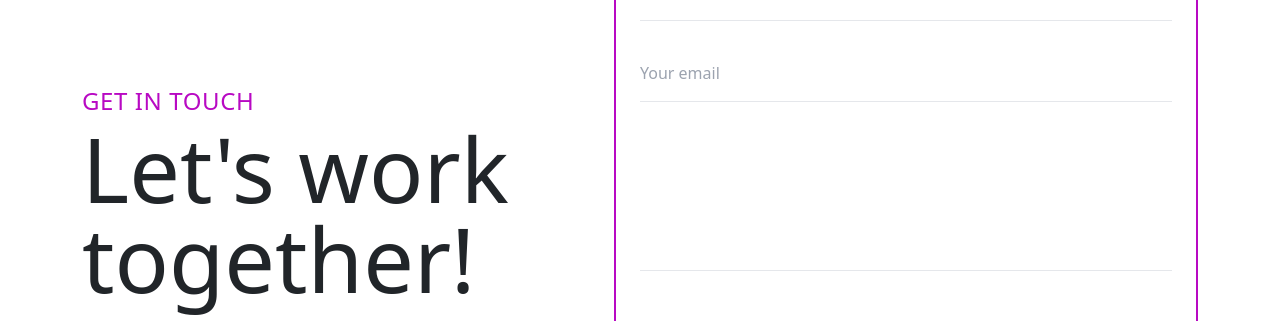
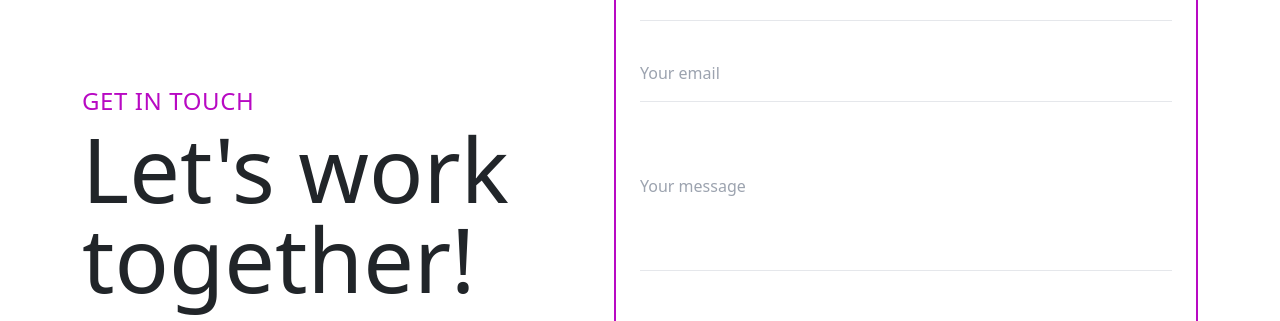
Before and after one commit to manish-khadgi-dev/my-porfolio-v2, a React (Create React App) app: page / in a window 1280 px wide. Shown: the part 3305-3626 px from the top of the page. Built offline with nearby package versions, Linux system fonts and the light colour scheme; a web font is replaced by a local one.

Commit message:
fixing email js

```diff
--- a/src/components/Contact.js
+++ b/src/components/Contact.js
@@ -47,7 +47,7 @@
             />
 
             <textarea
-              className="bg-transparent border-b py-12 outline-none w-full placeholder:text-white focus:border-accent transition-all resize-none mb-12"
+              className="bg-transparent border-b py-12 outline-none w-full placeholder:text-dark focus:border-accent transition-all resize-none mb-12"
               placeholder="Your message "
             ></textarea>
             <button className="button-89 mb-1"> Send message </button>
```
